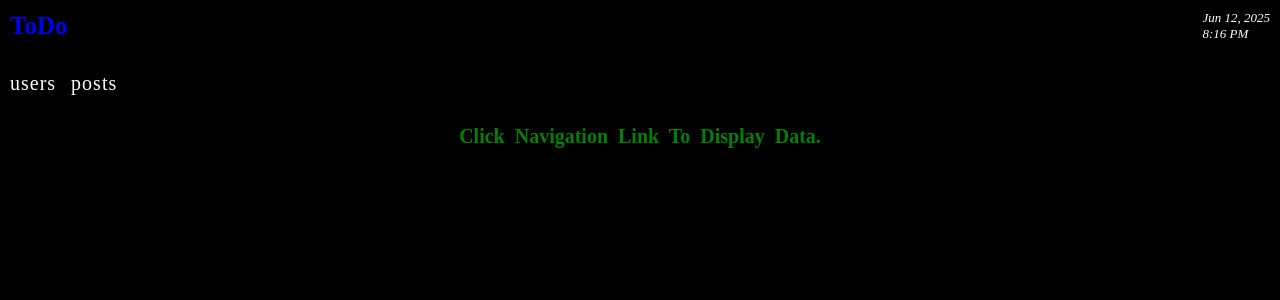
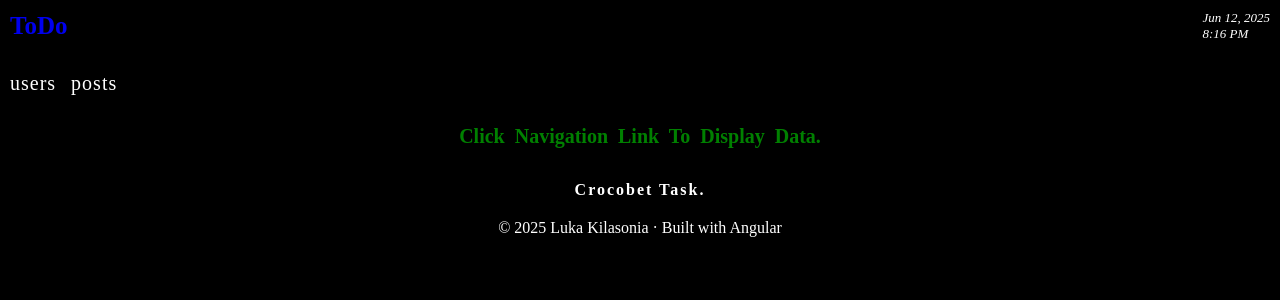
Before and after one commit to kila21/ToDo, an Angular app: page / in a window 1280 px wide. Shown: the top 300 px of the page. Built offline with nearby package versions, Linux system fonts and the light colour scheme.

Commit message:
create footer component

```diff
--- a/src/app/app.html
+++ b/src/app/app.html
@@ -23,3 +23,4 @@
 </div>
 <br />
 <router-outlet />
+<app-footer></app-footer>
--- a/src/app/app.ts
+++ b/src/app/app.ts
@@ -2,10 +2,11 @@ import { Component } from '@angular/core';
 import { RouterOutlet, RouterModule, Router } from '@angular/router';
 import { CommonModule, DatePipe } from '@angular/common';
 import { Table } from './components/table/table';
+import { Footer } from './components/footer/footer';
 
 @Component({
   selector: 'app-root',
-  imports: [RouterOutlet, RouterModule, DatePipe, CommonModule],
+  imports: [RouterOutlet, RouterModule, DatePipe, CommonModule, Footer],
   templateUrl: './app.html',
   styleUrl: './app.scss'
 })
--- /dev/null
+++ b/src/app/components/footer/footer.html
@@ -0,0 +1,4 @@
+<footer class="footer">
+    <h5>Crocobet Task.</h5>
+    <p>© 2025 Luka Kilasonia · Built with Angular</p>
+</footer>
--- /dev/null
+++ b/src/app/components/footer/footer.scss
@@ -0,0 +1,16 @@
+
+.footer {
+    width: 100%;
+    height: 50px;
+    display: flex;
+    flex-direction: column;
+    justify-content: space-around;
+    align-items: center;
+    margin-top: 15px;
+    h5 {
+        margin-bottom: 20px;
+        font-size: 16px;
+        font-weight: bold;
+        letter-spacing: 2px;
+    }
+}
```
Also changed, not shown: src/app/components/footer/footer.ts (added, +11 -0 lines), 1 other file (tests, documents, lock files or other folders).
